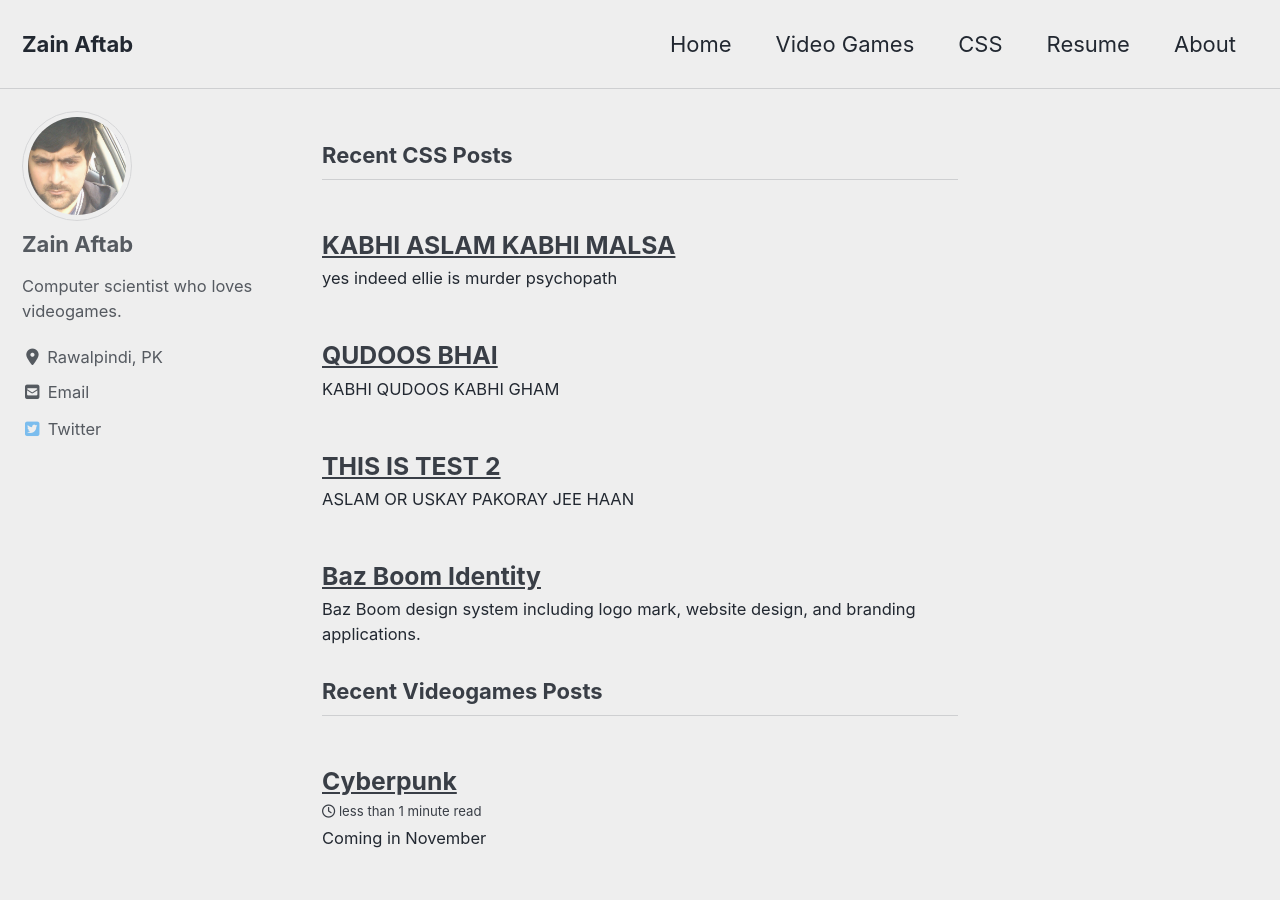
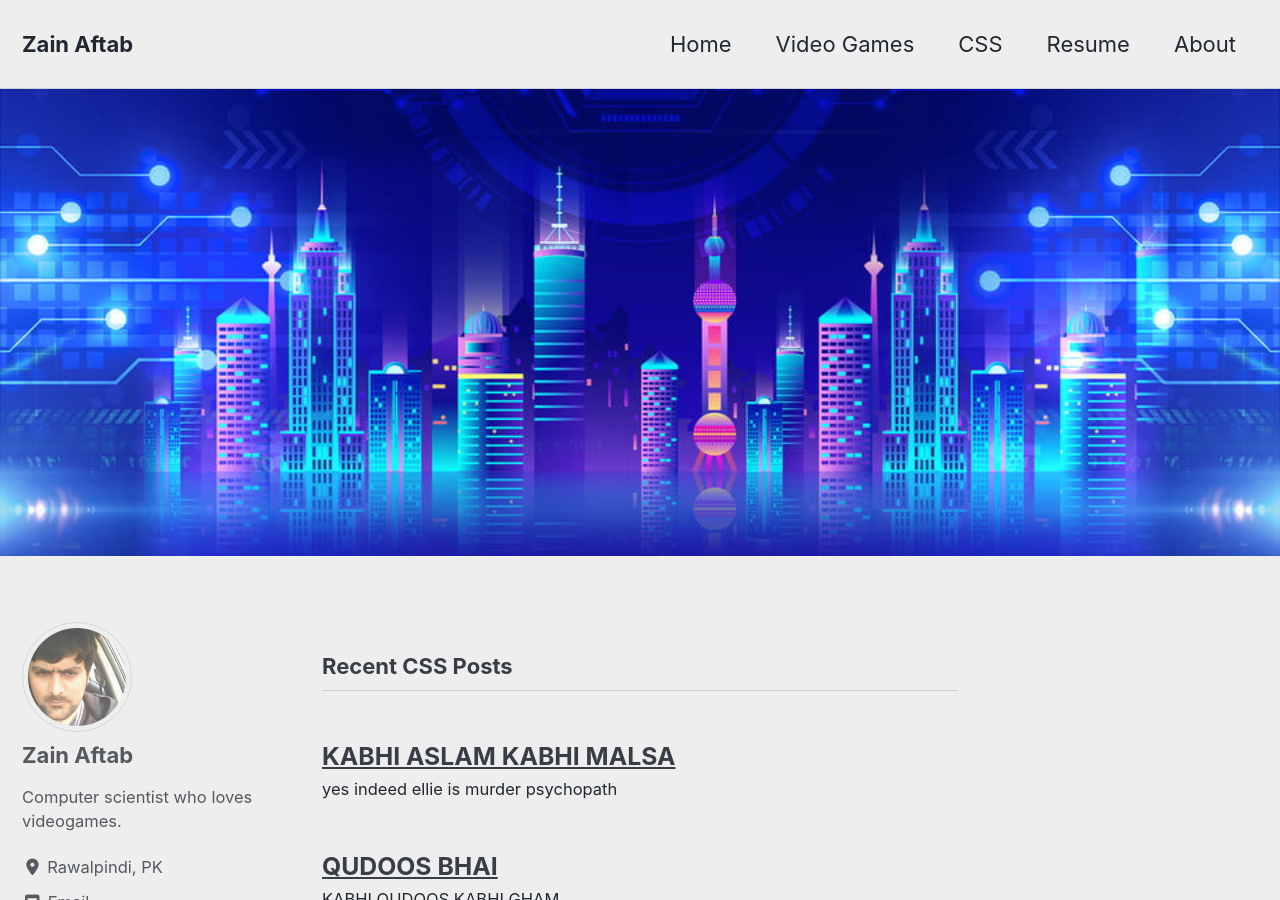
Before and after one commit to zainaftab2225/zainaftab2225.github.io, a Jekyll site: the page built from index.html, in a window 1280 px wide and 900 px high. Built offline with Jekyll 4.4.1, drawn with Linux system fonts in a browser that asks for light colours; cached includes are drawn as plain includes; nearby versions of some CDN libraries; the list of posts is cut into pages by our own code.

Commit message:
home banner

```diff
--- a/index.html
+++ b/index.html
@@ -1,6 +1,8 @@
 ---
 layout: home
 author_profile: true
+header:
+  image: "/images/home_banner.jpg"
 ---
 
 Hello everyone and welcome to my blog.
```
Also changed, not shown: images/home_banner.jpg (added).
